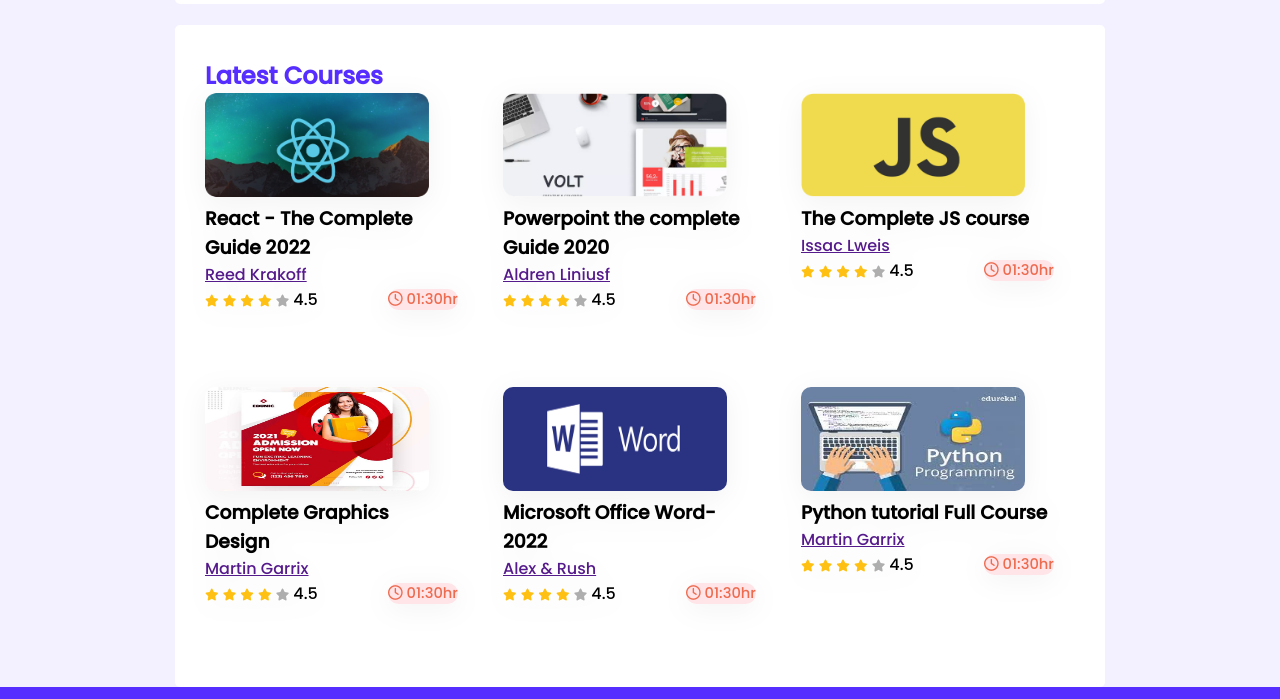
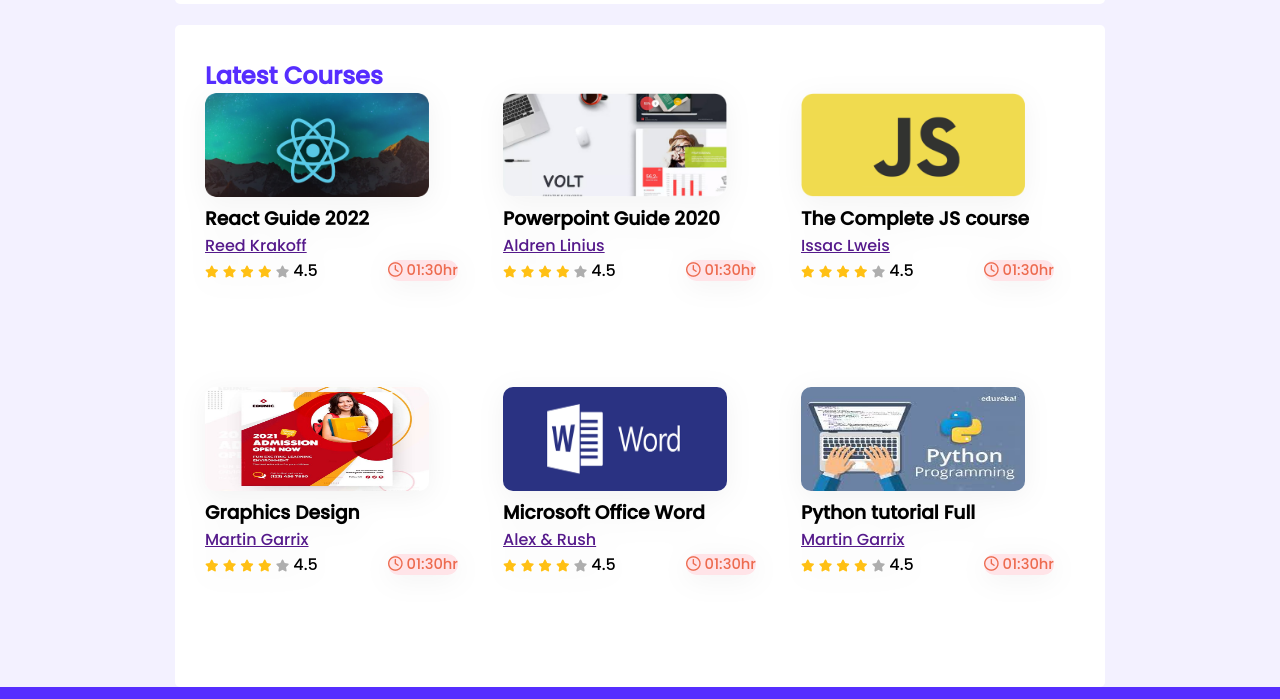
Before and after one commit to TafimUddin/leaderboard-css3, a plain HTML site: page index.html in a window 1280 px wide. Shown: the part 1171-1870 px from the top of the page. Drawn offline with Linux system fonts and the light colour scheme.

Commit message:
Last- Change

```diff
--- a/index.html
+++ b/index.html
@@ -159,7 +159,7 @@
                 </div>
                 <div class="course-detail">
                     <h3 class="course-title">
-                        React - The Complete Guide 2022
+                        React  Guide 2022
                     </h3>
                     <p class="course-author"><a href="">Reed Krakoff</a></p>
                     <div class="course-info">
@@ -184,9 +184,9 @@
                 </div>
                 <div class="course-detail">
                     <h3 class="course-title">
-                        Powerpoint the complete Guide 2020
+                        Powerpoint  Guide 2020
                     </h3>
-                    <p class="course-author"><a href="">Aldren Liniusf</a></p>
+                    <p class="course-author"><a href="">Aldren Linius</a></p>
                     <div class="course-info">
                         <div>
                             <i class="fa-solid fa-star filled"></i>
@@ -234,7 +234,7 @@
                 </div>
                 <div class="course-detail">
                     <h3 class="course-title">
-                        Complete Graphics Design
+                         Graphics Design
                     </h3>
                     <p class="course-author"><a href="">Martin Garrix</a></p>
                     <div class="course-info">
@@ -259,7 +259,7 @@
                 </div>
                 <div class="course-detail">
                     <h3 class="course-title">
-                        Microsoft Office Word-2022
+                        Microsoft Office Word
                     </h3>
                     <p class="course-author"><a href="">Alex & Rush</a></p>
                     <div class="course-info">
@@ -284,7 +284,7 @@
                 </div>
                 <div class="course-detail">
                     <h3 class="course-title">
-                        Python tutorial Full Course
+                        Python tutorial Full
                     </h3>
                     <p class="course-author"><a href="">Martin Garrix</a></p>
                     <div class="course-info">
--- a/styles/style.css
+++ b/styles/style.css
@@ -118,10 +118,12 @@ hr{
     width: 177px;
     height: 177px;
     margin-top: 20px;
+    border-radius: 10px;
 }
 
 .blog-info{
     margin-left: 16px;
+    margin-top: 20px;
 }
 .blog-title{
     font-size: 20px;
```
